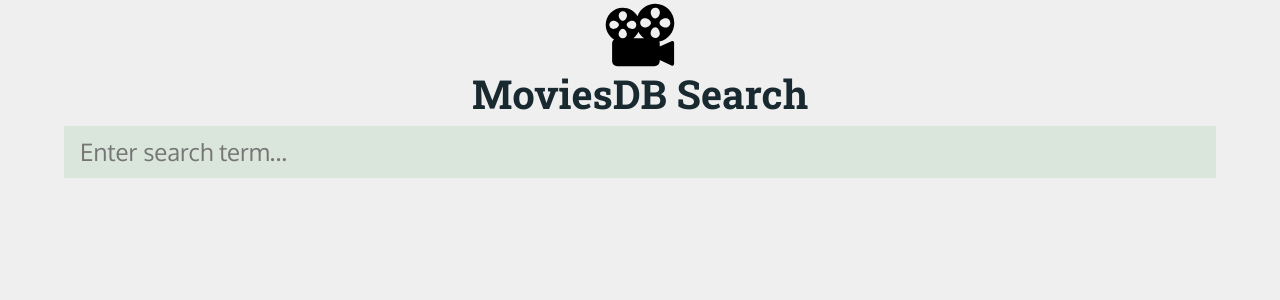
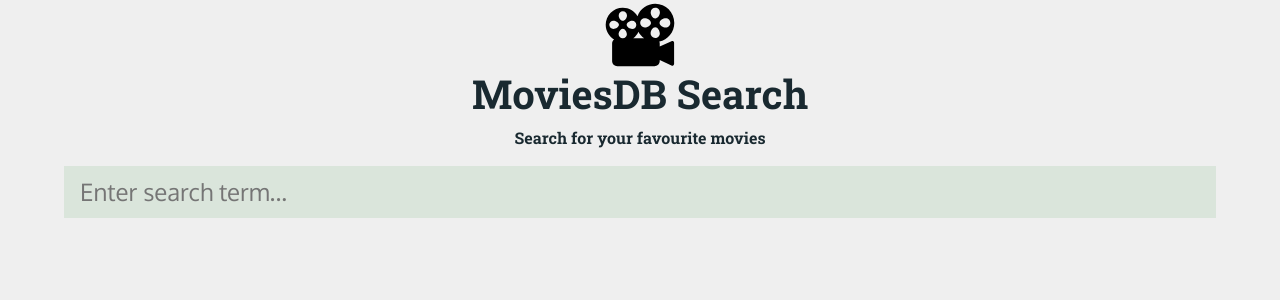
Before and after one commit to frdvorak/movieSearch, a React (Create React App) app: page / in a window 1280 px wide. Shown: the top 300 px of the page. Built offline with nearby package versions, Linux system fonts and the light colour scheme; no server answers.

Commit message:
added header

```diff
--- a/src/App.js
+++ b/src/App.js
@@ -52,6 +52,7 @@ class App extends Component {
 
 
                 <h1>MoviesDB Search</h1>
+                <p>Search for your favourite movies</p>
         </div>
         <input onChange={this.searchChangeHandler.bind(this)} className="main-input" placeholder="Enter search term..."/>
 
```
Also changed, not shown: 1 other file (tests, documents, lock files or other folders).
